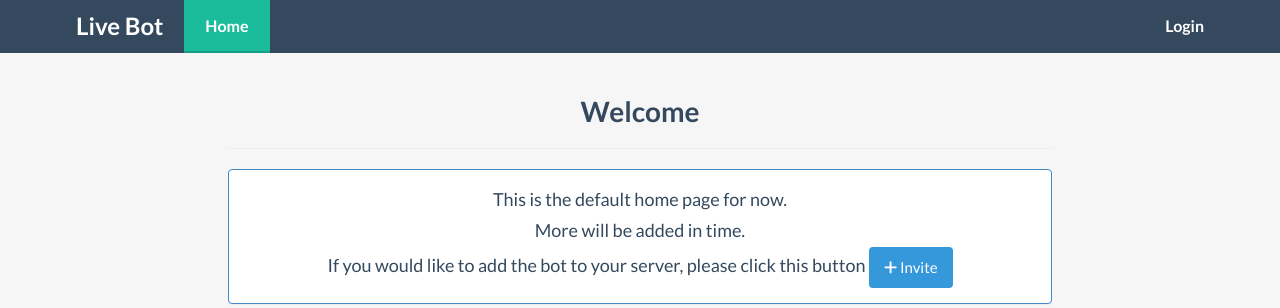
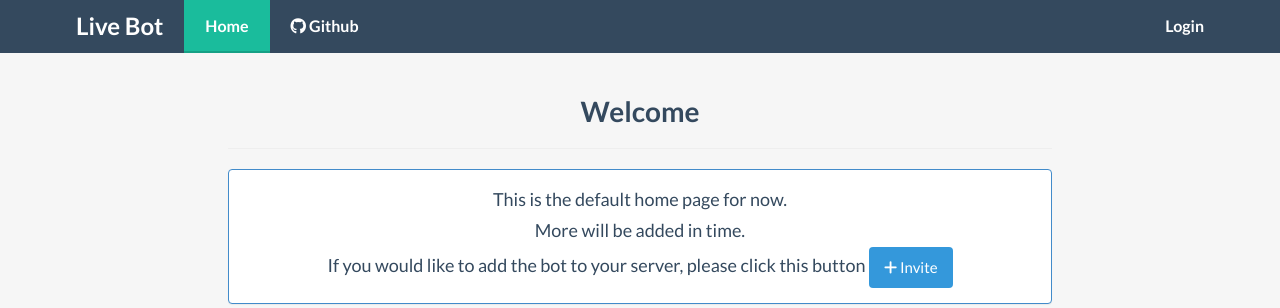
Before and after one commit to bsquidwrd/Live-Bot, a Django app: template templates/livebot/index.html in a window 1280 px wide. Shown: the top 308 px of the page. Run offline with Django 3.2, Linux system fonts and the light colour scheme; the template is opened without the code that fills it, so the values that code supplies are empty; some libraries are stand-ins or nearby versions.

Commit message:
Added github link to menu

```diff
--- a/templates/menu.html
+++ b/templates/menu.html
@@ -17,6 +17,9 @@
                 <ul  class="nav navbar-nav">
                     <li class="{% if nbar == 'home' or nbar is None or nbar == '' %}active{% endif %}">
                         <a href="{% url 'index' %}">Home</a>
+                    </li>
+                    <li>
+                        <a href="https://github.com/bsquidwrd/Live-Bot" target="_blank"><i class="fa fa-github"></i> Github</a>
                     </li>
                 </ul>
                 <ul class="nav navbar-nav navbar-right">
```
